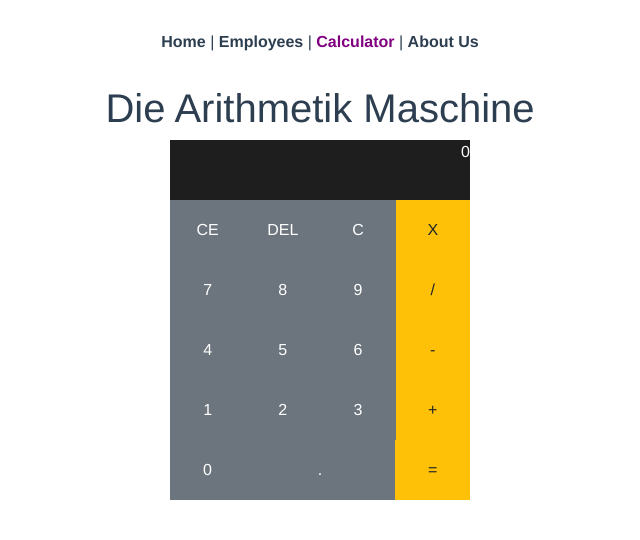
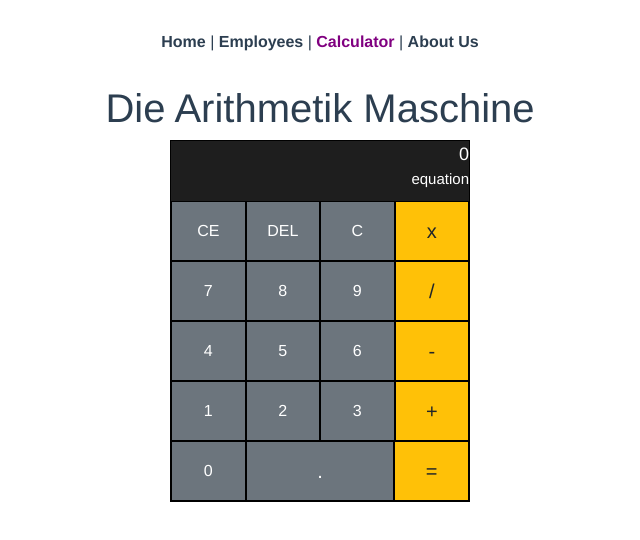
Before and after one commit to ReduxLX/V-Company-Dashboard, a Vue app: page /calculator in a window 1280 px wide. Shown: the top 540 px of the page, without its empty margins (320-960 px from the left). Built offline with nearby package versions, Linux system fonts and the light colour scheme.

Commit message:
Added class bindings which automatically reduces font size based on equation length.

```diff
--- a/src/views/Calculator.vue
+++ b/src/views/Calculator.vue
@@ -5,25 +5,27 @@
       <div class="calculator-screen">
         {{displayNumber()}}
         <br />
-        {{displayEquation()}}
+        <p
+          :class="equation.length <= 20 ? 'med-text': 'small-text'"
+        >{{displayEquation() || "equation"}}</p>
       </div>
       <div class="calculator-row">
         <b-button class="calculator-button" @click="clearDisplay" squared>CE</b-button>
         <b-button class="calculator-button" @click="deleteDisplay" squared>DEL</b-button>
         <b-button class="calculator-button" @click="clearMemory" squared>C</b-button>
         <b-button
-          class="calculator-opbutton"
+          class="calculator-button large-text"
           @click="inputOperator('x')"
           variant="warning"
           squared
-        >X</b-button>
+        >x</b-button>
       </div>
       <div class="calculator-row">
         <b-button class="calculator-button" @click="inputDigit('7')" block squared>7</b-button>
         <b-button class="calculator-button" @click="inputDigit('8')" squared>8</b-button>
         <b-button class="calculator-button" @click="inputDigit('9')" squared>9</b-button>
         <b-button
-          class="calculator-opbutton"
+          class="calculator-button large-text"
           @click="inputOperator('/')"
           variant="warning"
           squared
@@ -34,7 +36,7 @@
         <b-button class="calculator-button" @click="inputDigit('5')" squared>5</b-button>
         <b-button class="calculator-button" @click="inputDigit('6')" squared>6</b-button>
         <b-button
-          class="calculator-opbutton"
+          class="calculator-button large-text"
           @click="inputOperator('-')"
           variant="warning"
           squared
@@ -45,7 +47,7 @@
         <b-button class="calculator-button" @click="inputDigit('2')" squared>2</b-button>
         <b-button class="calculator-button" @click="inputDigit('3')" squared>3</b-button>
         <b-button
-          class="calculator-opbutton"
+          class="calculator-button large-text"
           @click="inputOperator('+')"
           variant="warning"
           squared
@@ -53,8 +55,13 @@
       </div>
       <div class="calculator-row">
         <b-button class="calculator-button" @click="inputDigit(0)" squared>0</b-button>
-        <b-button class="calculator-wide-button" @click="inputDot" squared>.</b-button>
-        <b-button class="calculator-button" @click="inputEqual" variant="warning" squared>=</b-button>
+        <b-button class="calculator-wide-button large-text" @click="inputDot" squared>.</b-button>
+        <b-button
+          class="calculator-button large-text"
+          @click="inputEqual"
+          variant="warning"
+          squared
+        >=</b-button>
       </div>
     </div>
   </div>
@@ -70,7 +77,9 @@ export default {
       equation: "",
       operator: null,
       operatorSelected: false,
-      finishOperation: false
+      finishOperation: false,
+      buttonClass: "button-class",
+      operatorTextClass: "operator-text"
     };
   },
   methods: {
@@ -190,11 +199,13 @@ export default {
   width: 300px;
   margin: 0 auto;
   text-align: center;
+  border: 1px solid black;
 }
 .calculator-screen {
   height: 60px;
   width: 100%;
   color: white;
+  font-size: 18px;
   background: #1e1e1e;
   border: none;
   text-align: right;
@@ -205,19 +216,21 @@ export default {
 .calculator-button {
   width: 100px;
   height: 60px;
+  border: 1px solid black;
 }
-.calculator-button:hover {
-  color: white;
+.calculator-wide-button {
+  width: 213px;
+  height: 60px;
+  border: 1px solid black;
 }
-.calculator-opbutton {
-  width: 100px;
-  height: 60px;
-  border: none;
+.large-text {
+  font-size: 20px;
 }
-
-.calculator-wide-button {
-  width: 215px;
-  height: 60px;
+.med-text {
+  font-size: 15px;
+}
+.small-text {
+  font-size: 13px;
 }
 input::-webkit-outer-spin-button,
 input::-webkit-inner-spin-button {
```
